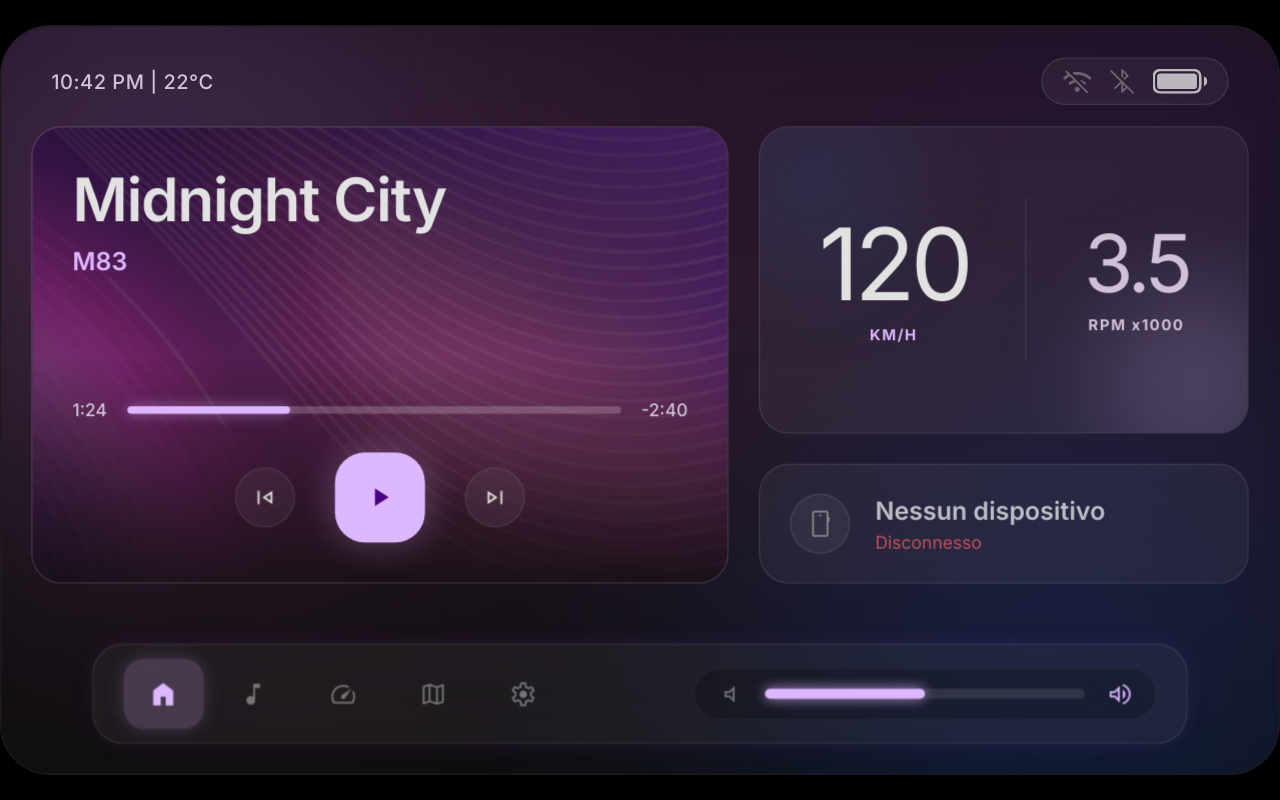
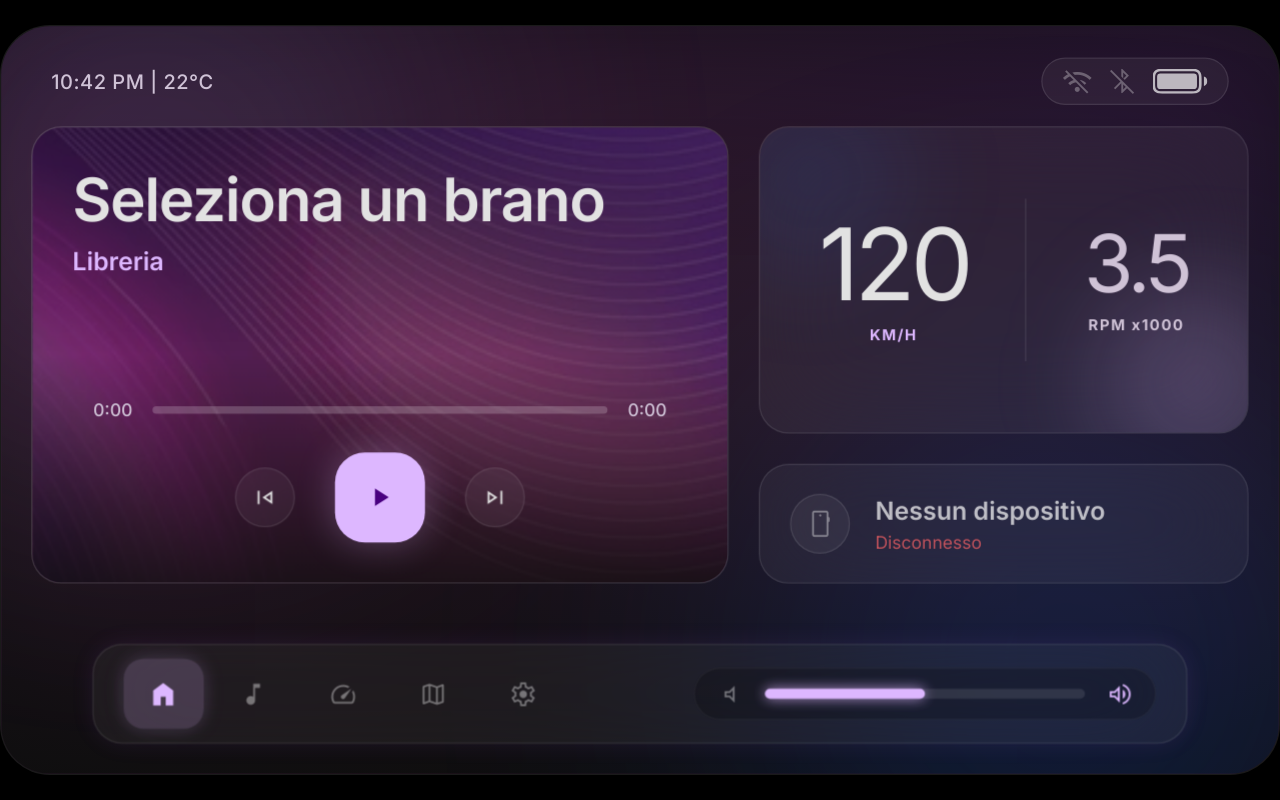
Before and after one commit to giulio177/rpi-mito, a Vue app in the folder frontend/: page / in a window 1280 px wide. Built offline with nearby package versions, Linux system fonts and the light colour scheme; no server answers.

Commit message:
feat: integrate AudioStore into HomeView for dynamic playback control and track metadata

```diff
--- a/frontend/src/components/views/HomeView.vue
+++ b/frontend/src/components/views/HomeView.vue
@@ -3,32 +3,32 @@
 
     <!-- Left Panel: Media Player -->
     <div @click="router.push('/music')" class="col-span-7 rounded-3xl overflow-hidden relative bg-white/5 backdrop-blur-2xl border border-white/10 group cursor-pointer transition-all hover:border-white/20">
-      <div class="absolute inset-0 bg-cover bg-center brightness-50 mix-blend-overlay group-hover:scale-105 transition-transform duration-1000 ease-out" :style="{ backgroundImage: `url(${songPlaceholder})` }"></div>
+      <div class="absolute inset-0 bg-cover bg-center brightness-50 mix-blend-overlay group-hover:scale-105 transition-transform duration-1000 ease-out" :style="{ backgroundImage: `url(${currentCover})` }"></div>
       <div class="absolute inset-0 bg-gradient-to-t from-[#0e0e0e]/80 via-transparent to-[#0e0e0e]/30"></div>
       <div class="relative h-full flex flex-col justify-between p-[32px] z-10">
         <div>
-          <h2 class="font-display-lg text-[48px] font-semibold leading-[1.1] tracking-[-0.02em] text-[#e2e2e2] mb-2">Midnight City</h2>
-          <p class="font-title-sm text-[20px] font-semibold leading-[1.4] text-[#ddb7ff]">M83</p>
+          <h2 class="font-display-lg text-[48px] font-semibold leading-[1.1] tracking-[-0.02em] text-[#e2e2e2] mb-2 line-clamp-1">{{ currentTitle }}</h2>
+          <p class="font-title-sm text-[20px] font-semibold leading-[1.4] text-[#ddb7ff]">{{ currentArtist }}</p>
         </div>
         <div class="flex flex-col gap-6" @click.stop>
           <div class="w-full flex items-center gap-4">
-            <span class="text-[#cfc2d6] text-sm font-medium">1:24</span>
+            <span class="text-[#cfc2d6] text-sm font-medium w-12 text-right">{{ currentTimeText }}</span>
             <div class="relative flex-1 h-1.5 bg-white/20 rounded-full">
               <!-- Parte Riempita -->
-              <div class="absolute top-0 left-0 h-full bg-[#ddb7ff] rounded-full shadow-[0_0_10px_rgba(221,183,255,0.5)] pointer-events-none" :style="{ width: songProgress + '%' }"></div>
+              <div class="absolute top-0 left-0 h-full bg-[#ddb7ff] rounded-full shadow-[0_0_10px_rgba(221,183,255,0.5)] pointer-events-none" :style="{ width: progressPercent + '%' }"></div>
               <!-- Input Range Invisibile Interattivo -->
-              <input type="range" min="0" max="100" v-model="songProgress" class="absolute inset-0 w-full h-full opacity-0 cursor-pointer m-0 z-10" />
+              <input type="range" min="0" max="100" v-model.number="progressPercent" @input="handleSeek" class="absolute inset-0 w-full h-full opacity-0 cursor-pointer m-0 z-10" />
             </div>
-            <span class="text-[#cfc2d6] text-sm font-medium">-2:40</span>
+            <span class="text-[#cfc2d6] text-sm font-medium w-12 text-left">{{ remainingTimeText }}</span>
           </div>
           <div class="flex justify-center items-center gap-8">
-            <button class="w-12 h-12 flex items-center justify-center rounded-full bg-white/5 hover:bg-white/10 transition-colors border border-white/10 backdrop-blur-md">
+            <button @click="handlePrev" class="w-12 h-12 flex items-center justify-center rounded-full bg-white/5 hover:bg-white/10 transition-colors border border-white/10 backdrop-blur-md">
               <span class="material-symbols-outlined text-[28px] text-[#e2e2e2]">skip_previous</span>
             </button>
-            <button @click="isPlaying = !isPlaying" class="w-[72px] h-[72px] flex items-center justify-center rounded-[24px] bg-[#ddb7ff] text-[#490080] hover:scale-105 transition-transform shadow-[0_0_30px_rgba(221,183,255,0.3)]">
+            <button @click="togglePlay" class="w-[72px] h-[72px] flex items-center justify-center rounded-[24px] bg-[#ddb7ff] text-[#490080] hover:scale-105 transition-transform shadow-[0_0_30px_rgba(221,183,255,0.3)]">
               <span class="material-symbols-outlined filled text-[40px]">{{ isPlaying ? 'pause' : 'play_arrow' }}</span>
             </button>
-            <button class="w-12 h-12 flex items-center justify-center rounded-full bg-white/5 hover:bg-white/10 transition-colors border border-white/10 backdrop-blur-md">
+            <button @click="handleNext" class="w-12 h-12 flex items-center justify-center rounded-full bg-white/5 hover:bg-white/10 transition-colors border border-white/10 backdrop-blur-md">
               <span class="material-symbols-outlined text-[28px] text-[#e2e2e2]">skip_next</span>
             </button>
           </div>
@@ -87,14 +87,123 @@
 </template>
 
 <script setup lang="ts">
-import { ref } from 'vue'
+import { computed } from 'vue'
 import { useRouter } from 'vue-router'
+import { storeToRefs } from 'pinia'
 import { useBluetooth } from '@/composables/useBluetooth'
+import { useAudioStore } from '@/stores/audio'
 import songPlaceholder from '@/assets/song-placeholder.png'
 import battery100 from '@/assets/battery/battery.100percent.svg'
 
 const router = useRouter()
 const { connectedDevice, favoriteDevice, connectToFavorite } = useBluetooth()
-const isPlaying = ref(false)
-const songProgress = ref(33)
+
+const audioStore = useAudioStore()
+const { localCurrentSong, isLocalPlaying, localProgress } = storeToRefs(audioStore)
+
+const formatDuration = (seconds: number) => {
+  if (!seconds || isNaN(seconds)) return '0:00'
+  const m = Math.floor(seconds / 60)
+  const s = Math.floor(seconds % 60)
+  return `${m}:${s.toString().padStart(2, '0')}`
+}
+
+const currentTitle = computed(() => {
+  if (audioStore.currentSource === 'bluetooth' && audioStore.currentTrack) {
+    return audioStore.currentTrack.title
+  }
+  return localCurrentSong.value?.title || 'Seleziona un brano'
+})
+
+const currentArtist = computed(() => {
+  if (audioStore.currentSource === 'bluetooth' && audioStore.currentTrack) {
+    return audioStore.currentTrack.artist
+  }
+  return localCurrentSong.value?.artist || 'Libreria'
+})
+
+const currentCover = computed(() => {
+  if (audioStore.currentSource === 'bluetooth') {
+    return songPlaceholder
+  }
+  return localCurrentSong.value?.coverUrl || songPlaceholder
+})
+
+const isPlaying = computed(() => {
+  if (audioStore.currentSource === 'bluetooth') {
+    return audioStore.playbackStatus === 'playing'
+  }
+  return isLocalPlaying.value
+})
+
+const progressPercent = computed({
+  get() {
+    if (audioStore.currentSource === 'bluetooth' && audioStore.currentTrack) {
+      const duration = audioStore.currentTrack.duration || 1
+      const pos = audioStore.currentTrack.position || 0
+      return Math.min(100, Math.max(0, (pos / duration) * 100))
+    }
+    return localProgress.value
+  },
+  set(val: number) {
+    if (audioStore.currentSource !== 'bluetooth') {
+      audioStore.seekLocal(val)
+    }
+  }
+})
+
+const currentTimeText = computed(() => {
+  if (audioStore.currentSource === 'bluetooth' && audioStore.currentTrack) {
+    return formatDuration(audioStore.currentTrack.position || 0)
+  }
+  if (!localCurrentSong.value || !localCurrentSong.value.rawDuration) return '0:00'
+  const currentSecs = (localProgress.value / 100) * localCurrentSong.value.rawDuration
+  return formatDuration(currentSecs)
+})
+
+const remainingTimeText = computed(() => {
+  if (audioStore.currentSource === 'bluetooth' && audioStore.currentTrack) {
+    const duration = audioStore.currentTrack.duration || 0
+    const pos = audioStore.currentTrack.position || 0
+    return '-' + formatDuration(Math.max(0, duration - pos))
+  }
+  if (!localCurrentSong.value || !localCurrentSong.value.rawDuration) return '0:00'
+  const currentSecs = (localProgress.value / 100) * localCurrentSong.value.rawDuration
+  return '-' + formatDuration(localCurrentSong.value.rawDuration - currentSecs)
+})
+
+const togglePlay = () => {
+  if (audioStore.currentSource === 'bluetooth') {
+    if (isPlaying.value) {
+      audioStore.pauseBluetooth()
+    } else {
+      audioStore.playBluetooth()
+    }
+  } else {
+    audioStore.toggleLocalPlay()
+  }
+}
+
+const handlePrev = () => {
+  if (audioStore.currentSource === 'bluetooth') {
+    audioStore.prevBluetooth()
+  } else {
+    audioStore.playPrevious()
+  }
+}
+
+const handleNext = () => {
+  if (audioStore.currentSource === 'bluetooth') {
+    audioStore.nextBluetooth()
+  } else {
+    audioStore.playNext()
+  }
+}
+
+const handleSeek = (event: Event) => {
+  const target = event.target as HTMLInputElement
+  if (audioStore.currentSource !== 'bluetooth') {
+    audioStore.seekLocal(Number(target.value))
+  }
+}
 </script>
```
